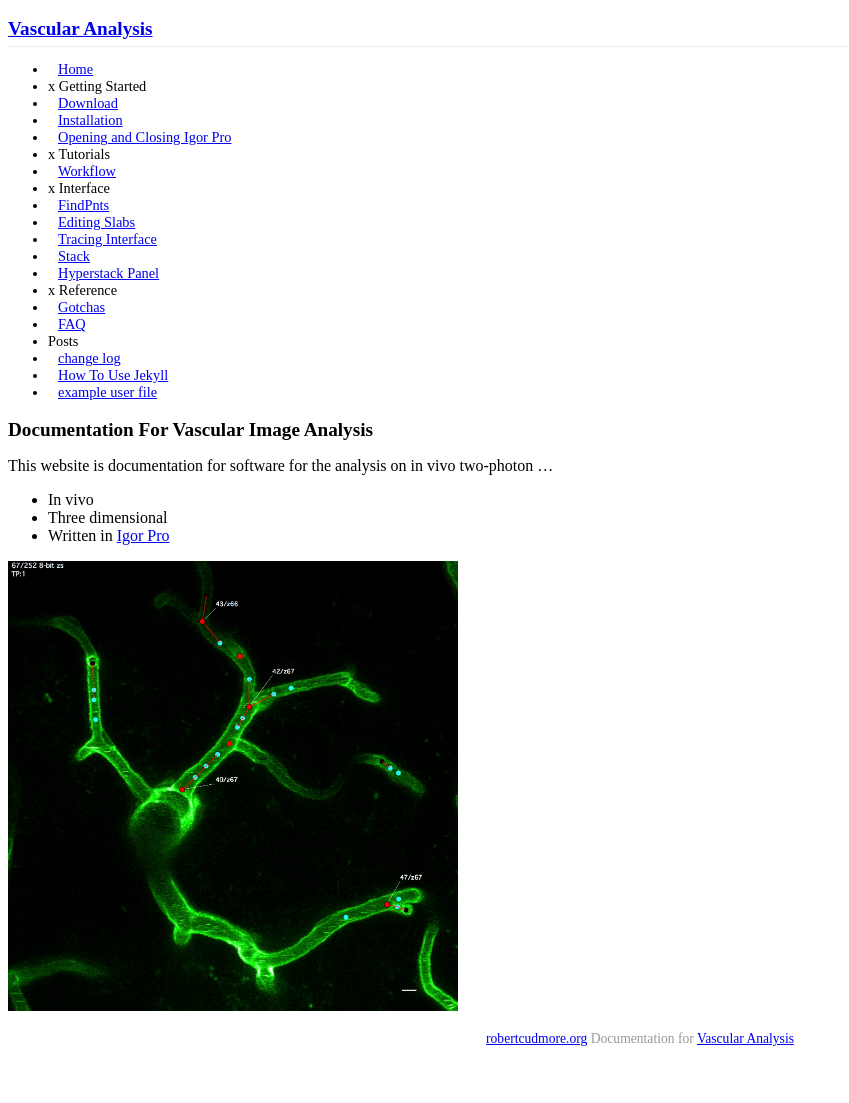
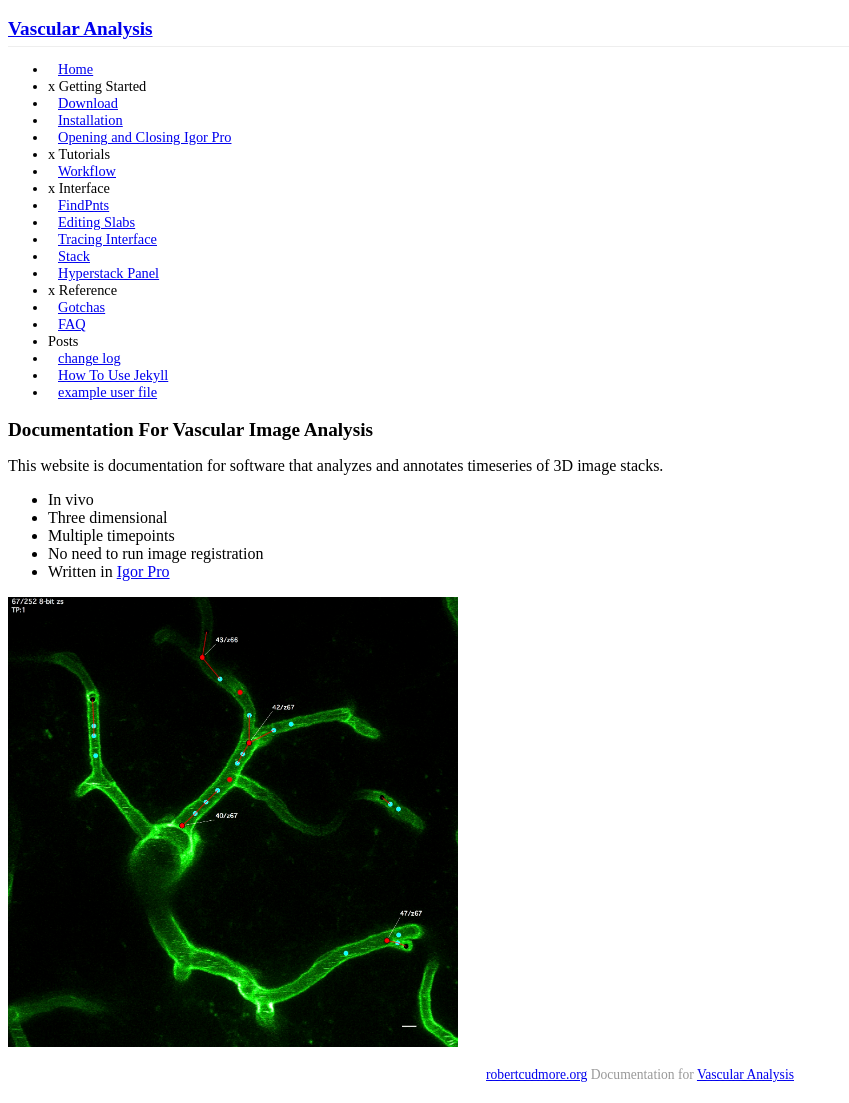
Before and after one commit to cudmore/Vascular-Analysis, a Jekyll site: the page built from index.md, in a window 1280 px wide. Shown: the whole page, without its empty margins (0-849 px from the left). Built offline with Jekyll 4.4.1, drawn with Linux system fonts in a browser that asks for light colours; Markdown is read by kramdown in place of the engine named in the settings; a style sheet for code colours, icons or effects is not loaded; before the commit the page ends 1067 px from its top, so only the background shows below that.

Commit message:
Update index.md

```diff
--- a/index.md
+++ b/index.md
@@ -6,10 +6,12 @@ title: "Vascular Image Documentation"
 ####Documentation For Vascular Image Analysis
 
 
-This website is documentation for software for the analysis on in vivo two-photon ...
+This website is documentation for software that analyzes and annotates timeseries of 3D image stacks.
 
 - In vivo
 - Three dimensional
+- Multiple timepoints
+- No need to run image registration
 - Written in [Igor Pro][1]
 
 <IMG SRC="/Vascular-Analysis/images/frontpage_example1.jpg" align="center" width="450">
```
